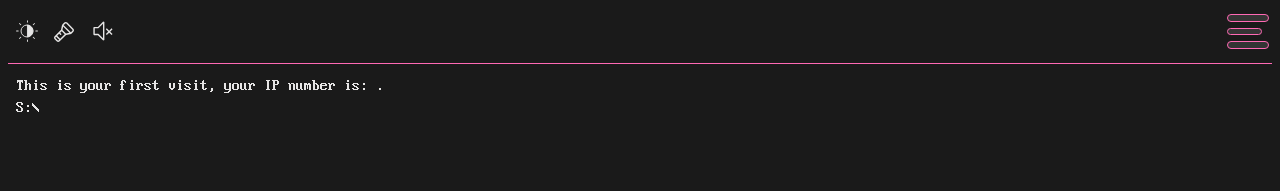
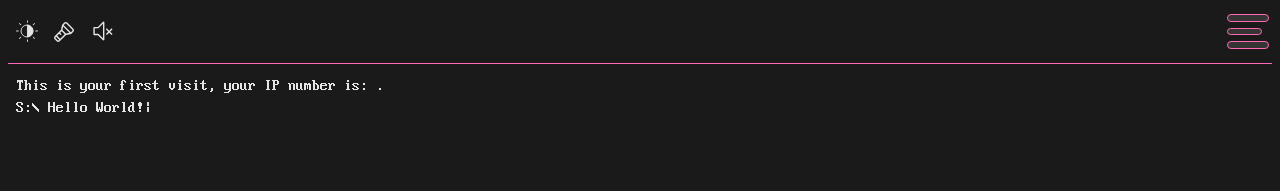
Before and after one commit to Sander-G/Grunnekemeijer.Net, a React (Vite) app: page /Info in a window 1280 px wide. Shown: the top 191 px of the page. Built offline with nearby package versions, Linux system fonts and the light colour scheme; no server answers.

Commit message:
fixes for new build

```diff
--- a/src/components/console/ConsolePrompt.jsx
+++ b/src/components/console/ConsolePrompt.jsx
@@ -2,7 +2,7 @@ import React, { useState, useEffect } from 'react';
 import { Wrapper, PromptWrapper } from './ConsolePrompt.styled';
 import { useVisitCounter } from '../../hooks/useVisitCounter';
 import Typed from 'react-typed';
-import Writer from '../writer/Writer';
+// import Writer from '../writer/Writer';
 
 export function ConsolePrompt() {
   const [currentDate, setCurrentDate] = useState('');
@@ -73,15 +73,15 @@ export function ConsolePrompt() {
   }, [currentDate]);
 
   const [showCommand, setShowCommand] = useState(true);
-  const [showWriter, setShowWriter] = useState(false);
+  // const [showWriter, setShowWriter] = useState(false);
 
   const handleTypedComplete = () => {
     setTimeout(() => {
       setShowCommand(false);
-    }, 2000);
-    setTimeout(() => {
-      setShowWriter(true);
-    }, 2500);
+    }, 20000);
+    // setTimeout(() => {
+    //   setShowWriter(true);
+    // }, 2500);
   };
   return (
     <>
@@ -99,12 +99,12 @@ export function ConsolePrompt() {
         <span className='terminal'>S:\&nbsp;</span>
         {showCommand && (
           <span>
-            <Typed strings={['Informatie.exe']} typeSpeed={50} backSpeed={0} startDelay={2000} backDelay={2500} onComplete={handleTypedComplete} cursorChar='|' loopCount={0} className='terminal' />
+            <Typed strings={['Hello World!']} typeSpeed={50} backSpeed={0} startDelay={2000} backDelay={2500} onComplete={handleTypedComplete} cursorChar='|' loopCount={0} className='terminal' />
           </span>
         )}
       </PromptWrapper>
 
-      {showWriter && <Writer />}
+      {/* {showWriter && <Writer />} */}
     </>
   );
 }
```
